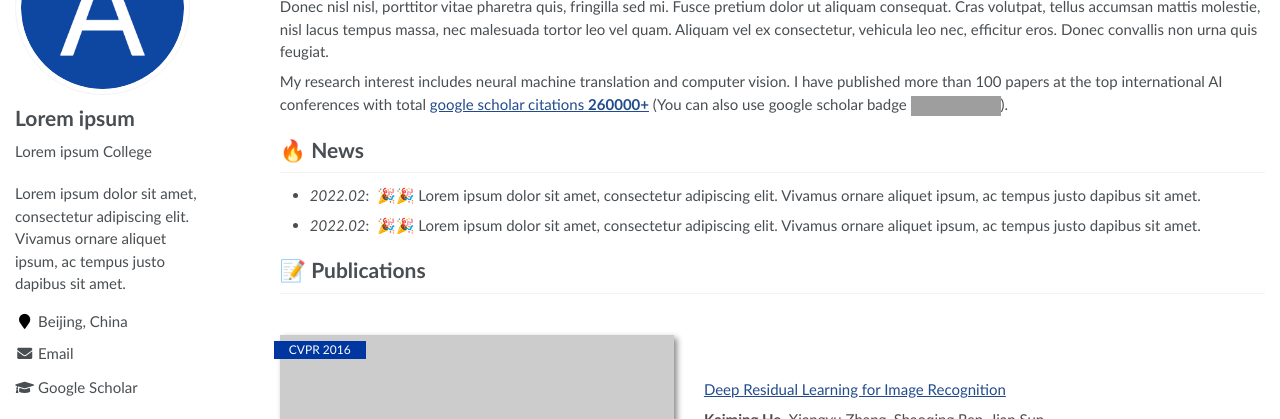
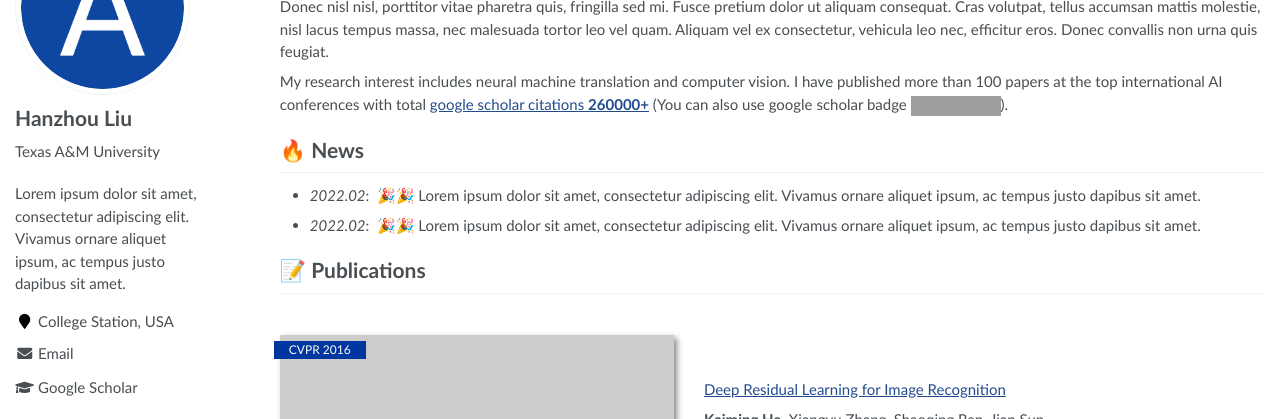
Before and after one commit to HanzhouLiu/hanzhouliu.github.io, a Jekyll site: the page built from _pages/about.md, in a window 1280 px wide. Shown: the part 171-590 px from the top of the page. Built offline with Jekyll 4.4.1, drawn with Linux system fonts in a browser that asks for light colours; grey boxes are pictures that could not be loaded.

Commit message:
update names

```diff
--- a/_config.yml
+++ b/_config.yml
@@ -6,7 +6,7 @@
 # `jekyll serve`. If you change this file, please restart the server process.
 
 # Site Settings
-title                    : "Lorem ipsum"
+title                    : "Hanzhou Liu"
 description              : "Lorem ipsum dolor sit amet, consectetur adipiscing elit. Vivamus ornare aliquet ipsum, ac tempus justo dapibus sit amet. "
 repository               : "RayeRen/acad-homepage.github.io"
 google_scholar_stats_use_cdn : true
@@ -21,14 +21,14 @@ baidu_site_verification  :  # get baidu_site_verification from https://ziyuan.ba
 
 # Site Author
 author:
-  name             : "Lorem ipsum"
+  name             : "Hanzhou Liu"
   avatar           : "images/android-chrome-512x512.png"
-  bio              : "Lorem ipsum College"
-  location         : "Beijing, China"
+  bio              : "Texas A&M University"
+  location         : "College Station, USA"
   employer         :
   pubmed           :
-  googlescholar    : "https://scholar.google.com/citations?user=YOUR_GOOGLE_SCHOLAR_ID"
-  email            : "Lorem@ipsum.com"
+  googlescholar    : "https://scholar.google.com/citations?user=DYha9k0AAAAJ&hl"
+  email            : "heyhanzhou@gmail.com"
   researchgate     :  # e.g., "https://www.researchgate.net/profile/yourprofile"
   uri              :
   bitbucket        :
```
